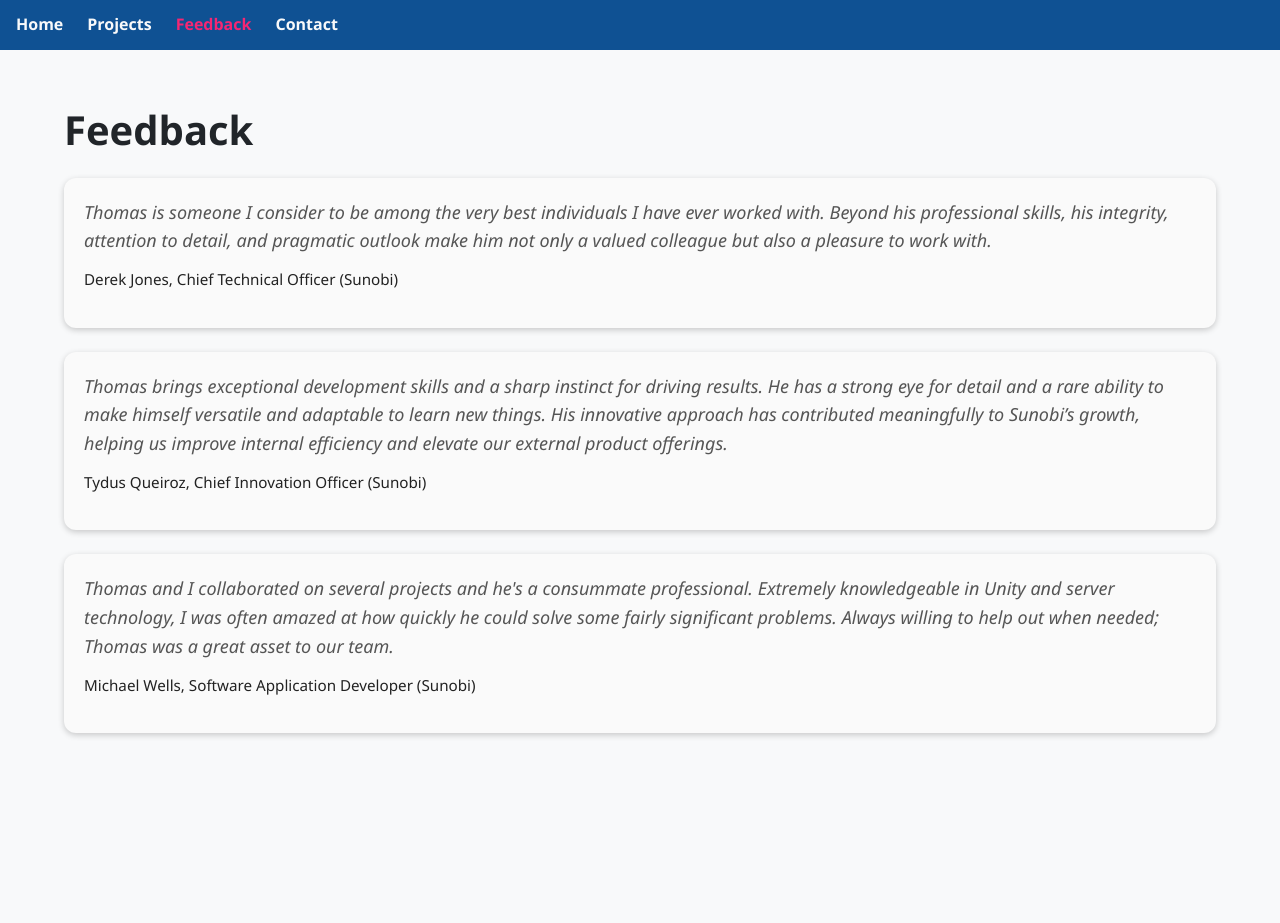
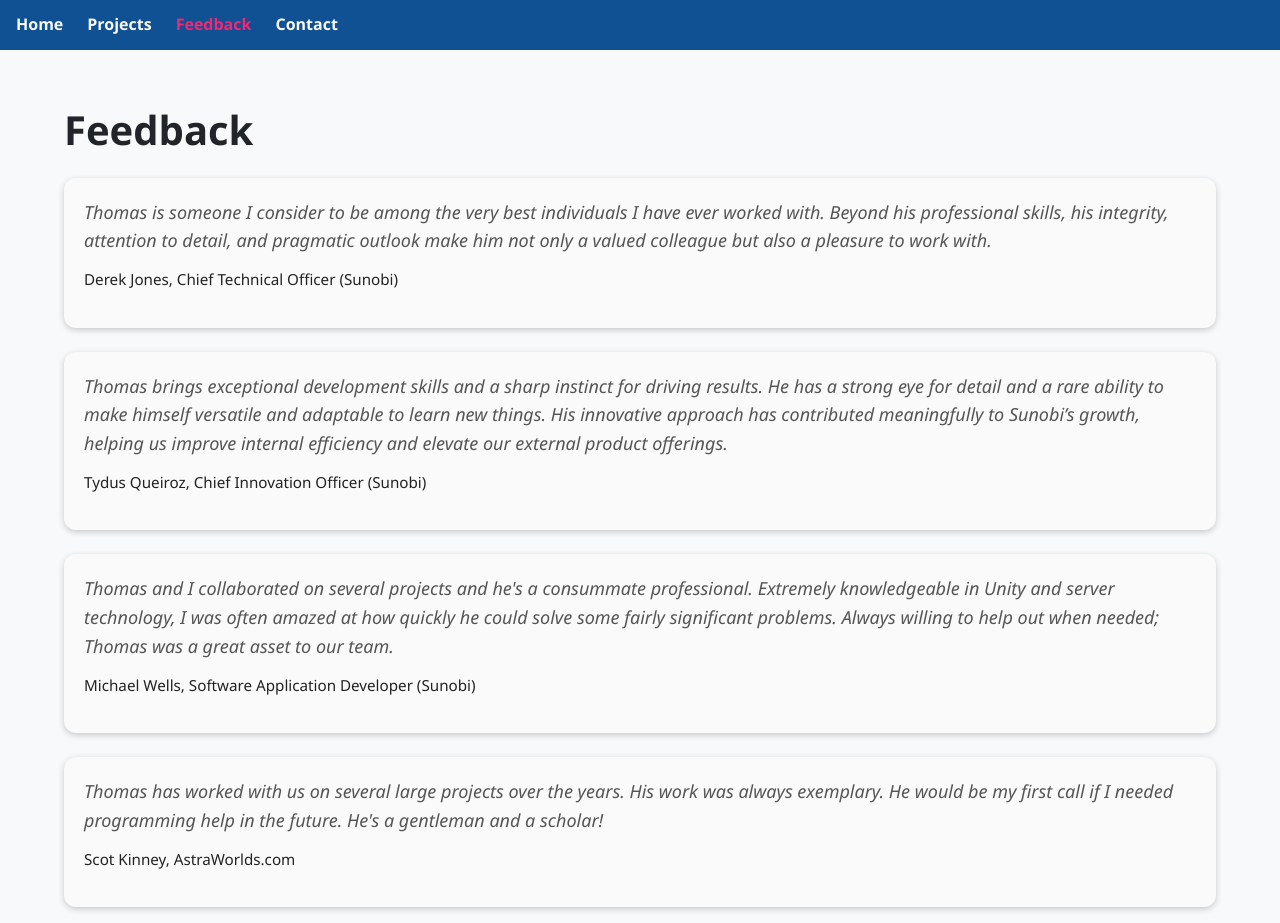
Before and after one commit to TomasoAlbinoni/personal-website, a Next.js app: page /feedback in a window 1280 px wide. Before the commit the page ends 800 px from the top, so only its background shows below. Built offline with nearby package versions, Linux system fonts and the light colour scheme.

Commit message:
Add Scot's feedback

```diff
--- a/src/app/feedback/page.tsx
+++ b/src/app/feedback/page.tsx
@@ -1,4 +1,4 @@
-import FeedbackItem from "@/components/FeedbackItem";
+import FeedbackItem from "@/app/feedback/FeedbackItem";
 import { FeedbackData } from "@/types/feedback"
 
 export default function Feedback() {
@@ -18,6 +18,11 @@ export default function Feedback() {
             position: "Software Application Developer (Sunobi)",
             comment: "Thomas and I collaborated on several projects and he's a consummate professional. Extremely knowledgeable in Unity and server technology, I was often amazed at how quickly he could solve some fairly significant problems. Always willing to help out when needed; Thomas was a great asset to our team.",
         },
+        {
+            name: "Scot Kinney",
+            position: "AstraWorlds.com",
+            comment: "Thomas has worked with us on several large projects over the years. His work was always exemplary. He would be my first call if I needed programming help in the future. He's a gentleman and a scholar!",
+        }
     ];
     const feedbackItems = feedback.map(item => {
         return (
```
Also changed, not shown: src/app/feedback/FeedbackItem.tsx (renamed from src/components/FeedbackItem.tsx).
